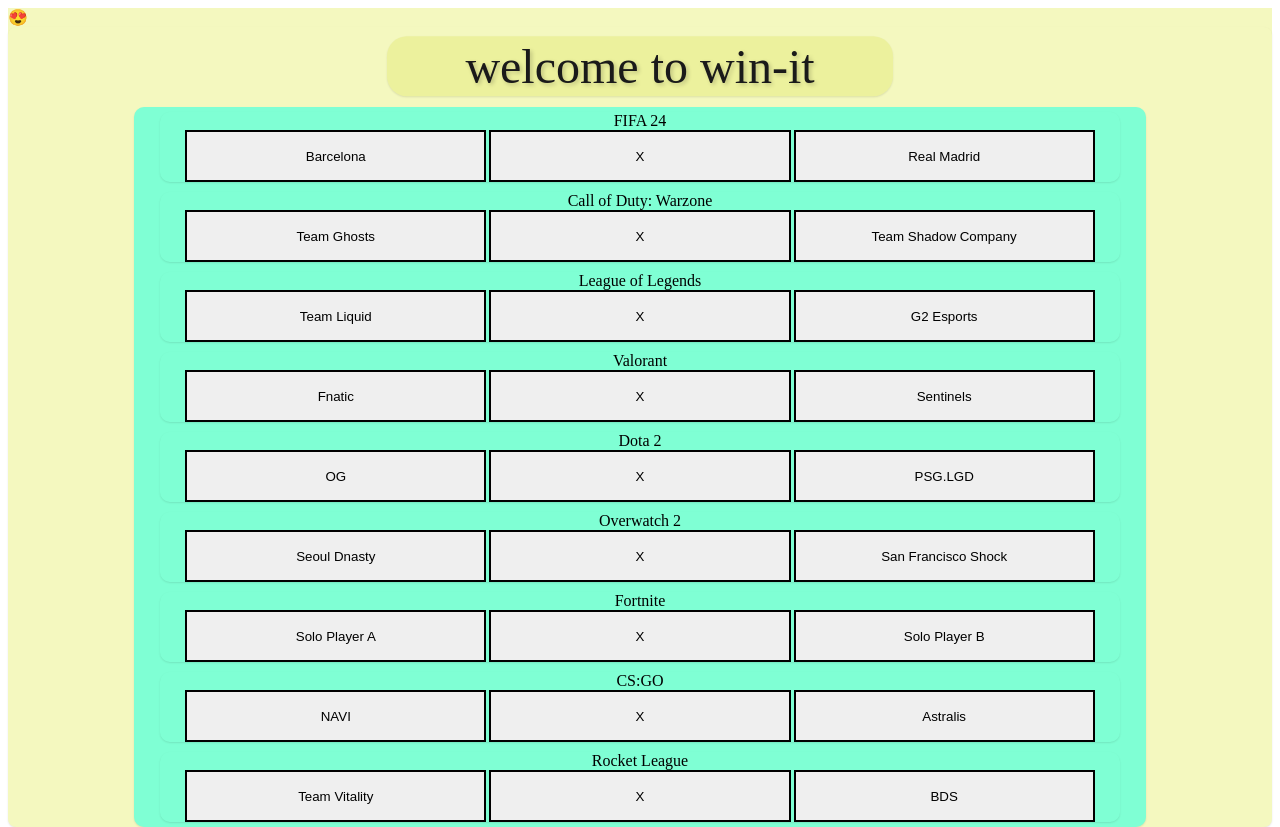
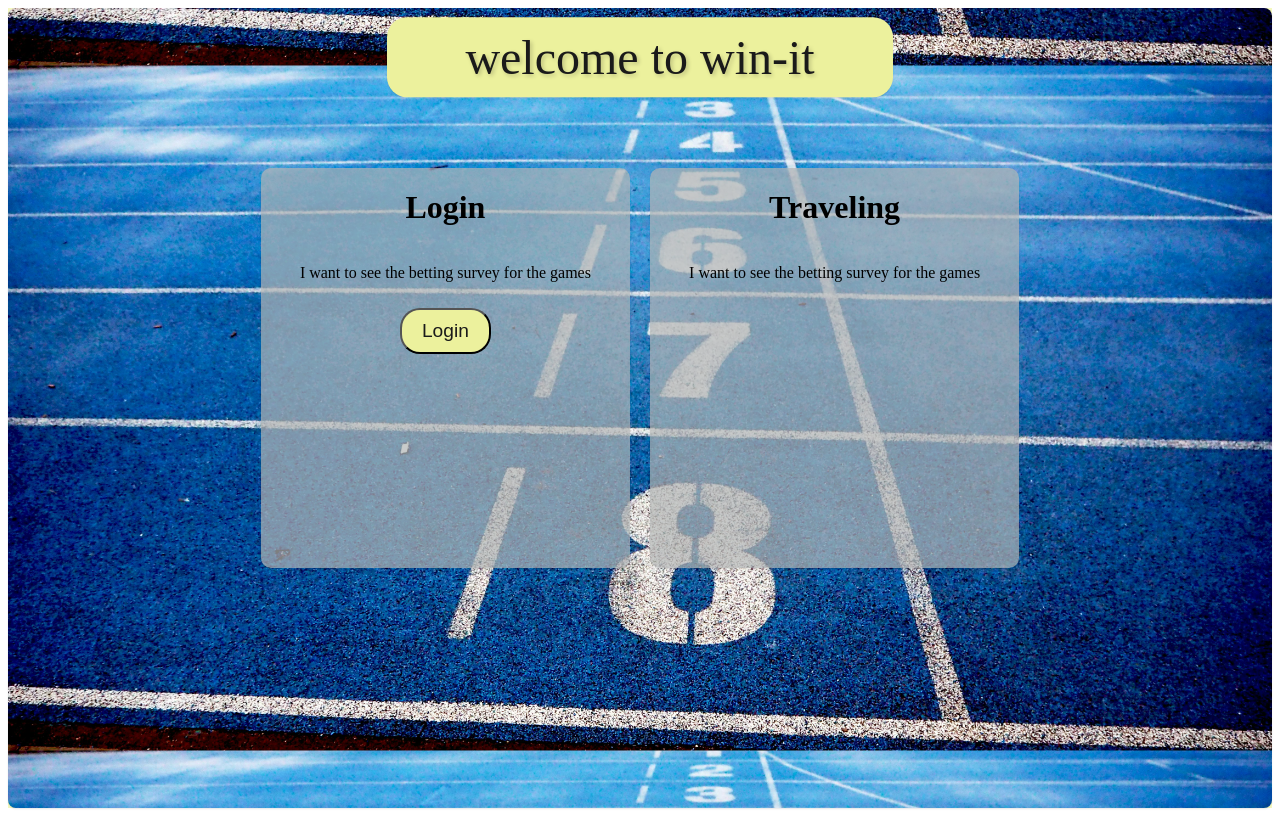
Before and after one commit to moshedruk/winit-client, a React (Vite) app: page /login in a window 1280 px wide. Built offline with nearby package versions, Linux system fonts and the light colour scheme.

Commit message:
create popup login css

```diff
--- a/package.json
+++ b/package.json
@@ -14,6 +14,7 @@
     "@reduxjs/toolkit": "^2.3.0",
     "react": "^18.3.1",
     "react-dom": "^18.3.1",
+    "react-icons": "^5.3.0",
     "react-redux": "^9.1.2",
     "react-router-dom": "^6.28.0",
     "react-toastify": "^10.0.6",
--- a/src/App.tsx
+++ b/src/App.tsx
@@ -3,40 +3,26 @@
 import viteLogo from '/vite.svg'
 import './App.css'
 import { ToastContainer } from 'react-toastify'
+import { ImProfile } from "react-icons/im";
 import GameCard from './components/gameCard'
+import { Navigate, Route, Routes } from 'react-router-dom'
+import Login from './components/login'
+import Welcome from './components/welcome'
 
 function App() {
-  const listgame = [
-    { name: "FIFA 24", playersA: "Barcelona" ,playersB: "Real Madrid" },
-    { name: "Call of Duty: Warzone", playersA: "Team Ghosts " ,playersB:" Team Shadow Company" },
-    { name: "League of Legends", playersA: "Team Liquid ",playersB:" G2 Esports" },
-    { name: "Valorant", playersA: "Fnatic  ",playersB:"Sentinels" },
-    { name: "Dota 2", playersA: "OG",playersB:"PSG.LGD" },
-    { name: "Overwatch 2", playersA: "Seoul Dnasty ",playersB:"San Francisco Shock" },
-    { name: "Fortnite", playersA: "Solo Player A",playersB:"Solo Player B" },
-    { name: "CS:GO", playersA: "NAVI", playersB:"Astralis" },
-    { name: "Rocket League", playersA: "Team Vitality",playersB:"BDS" },
+
+  return (
+    <div className='app'>
+    <Routes>
+      <Route path='login' element ={<Welcome/>} />
+      <Route path="/" element={<Navigate to={"/login"} />} />
+    </Routes>
 
 
-  ];
-
-  const mmm = 'mmm'
 
 
-  return (
-    <>
-    <div>😍</div>
-    <div className='app'>
-      <div className='welcome'>
-        welcome to win-it
-      </div>
-      <div className='main-game'>
-        {listgame.map((game, index) => (
-          <GameCard key={index} name={game.name}  playersA = {game.playersA} playersB = {game.playersB}/>
-        ))}
-      </div>
     </div>
-    </>
+
   )
 }
 
--- /dev/null
+++ b/src/components/login.tsx
@@ -0,0 +1,11 @@
+import React from 'react'
+
+export default function Login() {
+  return (
+    <div className='card-login'>
+      <h1>Login</h1>
+      <p>I want to see the betting survey for the games</p>
+      <button className='btn-login'>Login</button>
+    </div>
+  )
+}
--- /dev/null
+++ b/src/components/traveling.tsx
@@ -0,0 +1,10 @@
+import React from 'react'
+
+export default function Traveling() {
+  return (
+    <div className='card-Traveling'>
+      <h1>Traveling</h1>
+      <p>I want to see the betting survey for the games</p>
+    </div>
+  )
+}
--- /dev/null
+++ b/src/components/welcome.tsx
@@ -0,0 +1,19 @@
+import React from 'react'
+import Login from './login'
+import { ImProfile } from 'react-icons/im'
+import Traveling from './traveling'
+
+export default function Welcome() {
+    return (
+        <>
+            <div className='welcome'>
+                welcome to win-it
+            </div>
+            <div className='Connect-or-free'>
+            <Login />
+            <Traveling />
+            </div>
+            {/* <div><ImProfile className="icon-large" onClick={()=>alert("gggggg")} /></div> */}
+        </>
+    )
+}
--- a/src/index.css
+++ b/src/index.css
@@ -17,7 +17,12 @@
   display: flex;
   flex-direction: column;
   align-items: center;
-  /* justify-content: center; */
+  background-image: url('/pexels.jpg');
+  background-size: contain;
+  background-position: center;
+  /* background-repeat: no-repeat;  */
+
+
 }
 
 @keyframes bounce {
@@ -44,6 +49,75 @@
   box-shadow: 0 1px 2px rgba(0, 0, 0, 0.1);
   animation: bounce 2s infinite ease-in-out;
 }
+.icon-large {
+  position: fixed;
+  margin-left: 22px;
+  font-size: 80px;
+  color: rgb(104, 92, 92);
+
+}
+.icon-large:hover{
+  cursor:grab;
+  color: rgb(133, 119, 119);
+  /* background-color: rgb(128, 39, 39); ; */
+  /* box-shadow: 0 1px 2px rgba(0, 0, 0, 0.1); */
+
+}
+.Connect-or-free{
+  margin-top: 70px;
+  width: 60%;
+  height:50%;
+  display: flex;
+  gap: 20px;
+  justify-content: space-between;
+  align-items: center;
+}
+.card-login{
+  width: 50%;
+  height:100%;
+  display: flex;
+  flex-direction: column;
+  align-items: center;
+  background-color: rgba(178, 182, 181, 0.7);
+  box-shadow: 0 1px 2px rgba(0, 0, 0, 0.1);
+  border-radius: 10px;
+  transition: transform 0.5s ease, box-shadow 0.3s ease;
+
+}
+.card-Traveling{
+  width: 50%;
+  height:100%;
+  display: flex;
+  flex-direction: column;
+  align-items: center;
+  background-color: rgba(178, 182, 181, 0.7);
+  box-shadow: 0 1px 2px rgba(0, 0, 0, 0.1);
+  border-radius: 10px;
+  transition: transform 0.5s ease, box-shadow 0.3s ease;
+}
+.card-login:hover{
+  transform: scale(1.2); /* הגדלה */
+      box-shadow: 0 8px 12px rgba(0, 0, 0, 0.2)
+}
+.card-Traveling:hover{
+  transform: scale(1.2); /* הגדלה */
+      box-shadow: 0 8px 12px rgba(0, 0, 0, 0.2)
+}
+.btn-login{
+  margin-top: 10px;
+  padding: 10px 20px;
+  font-size: 1.2em;
+  background-color: rgb(236, 241, 157);
+  color: #1a1a1a;
+  border-radius: 20px;
+  cursor: pointer;
+}
+.btn-login:hover{
+  border-radius: 10px;
+  width: 50%;
+}
+
+
 .main-game{
   margin-top: 10px;
   width: 80%;
```
Also changed, not shown: src/components/listgame.tsx (added, +26 -0 lines), src/main.tsx (+5 -2 lines), public/pexels.jpg (added), 1 other file (tests, documents, lock files or other folders).
